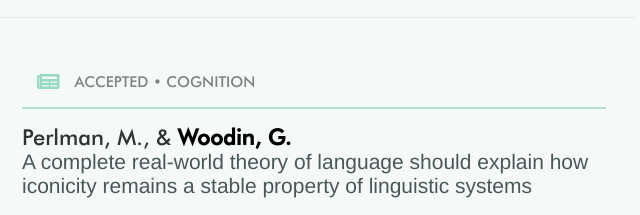
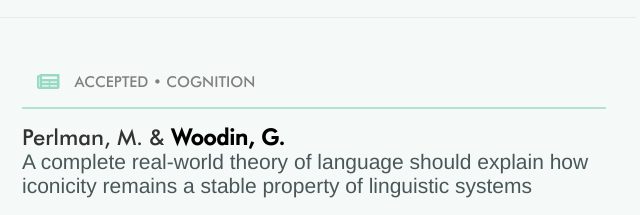
Before and after one commit to GregWoodin/gregwoodin.github.io, a plain HTML site: page index.html in a window 1280 px wide. Shown: the part 1293-1508 px from the top of the page, 476-1116 px from the left. Drawn offline with Linux system fonts and the light colour scheme.

Commit message:
Update index.html

```diff
--- a/index.html
+++ b/index.html
@@ -144,7 +144,7 @@
                                 <i class="icon__content conferences__icon fas fa-newspaper"></i>
                                 <div class="conferences__info">accepted • Cognition </div>
                             </div>
-                            <h3>Perlman, M., & <strong>Woodin, G.</strong></h3>
+                            <h3>Perlman, M. & <strong>Woodin, G.</strong></h3>
                             <p>A complete real-world theory of language should explain how iconicity remains a stable property of linguistic systems</p>
                             <a href="https://osf.io/dncjg/" class="button publications__button">Find out more</a>
                         </div>
```
